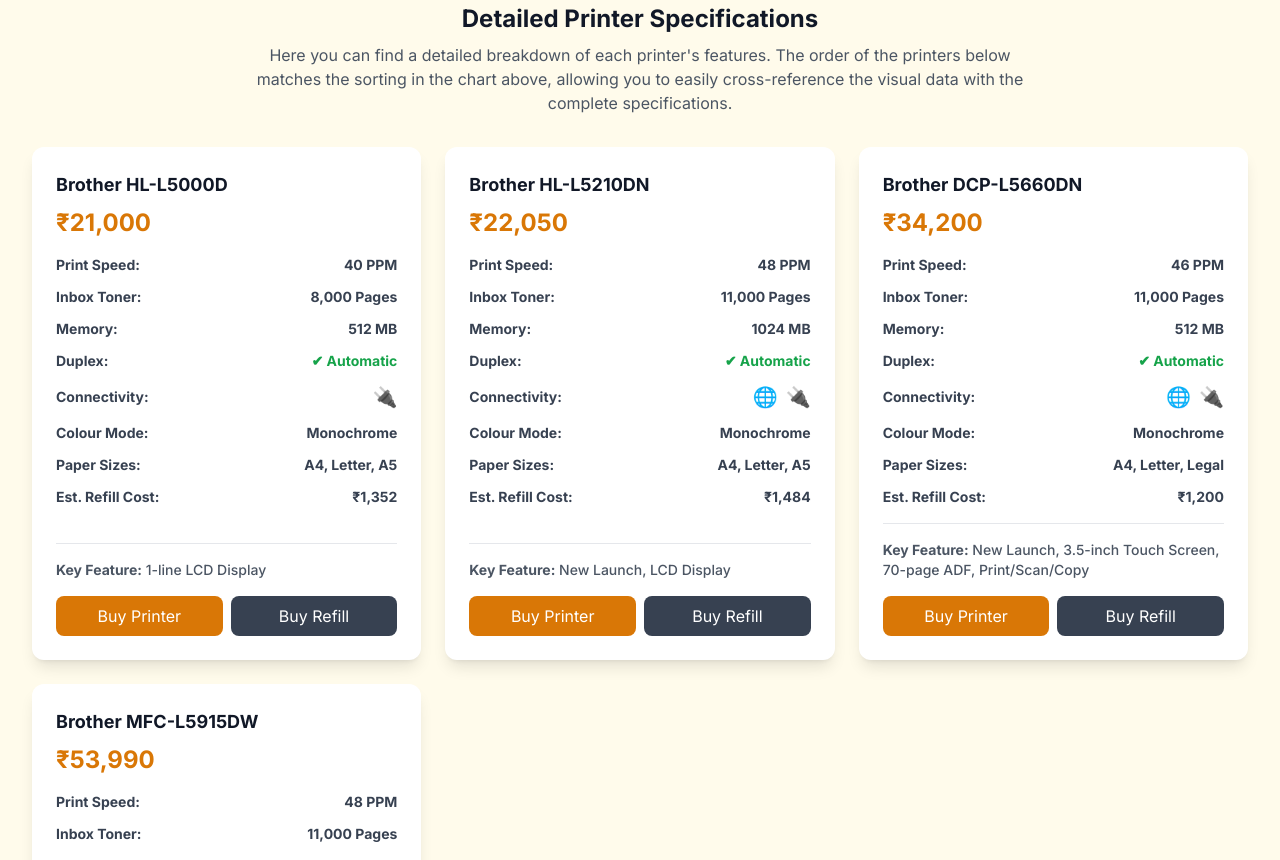
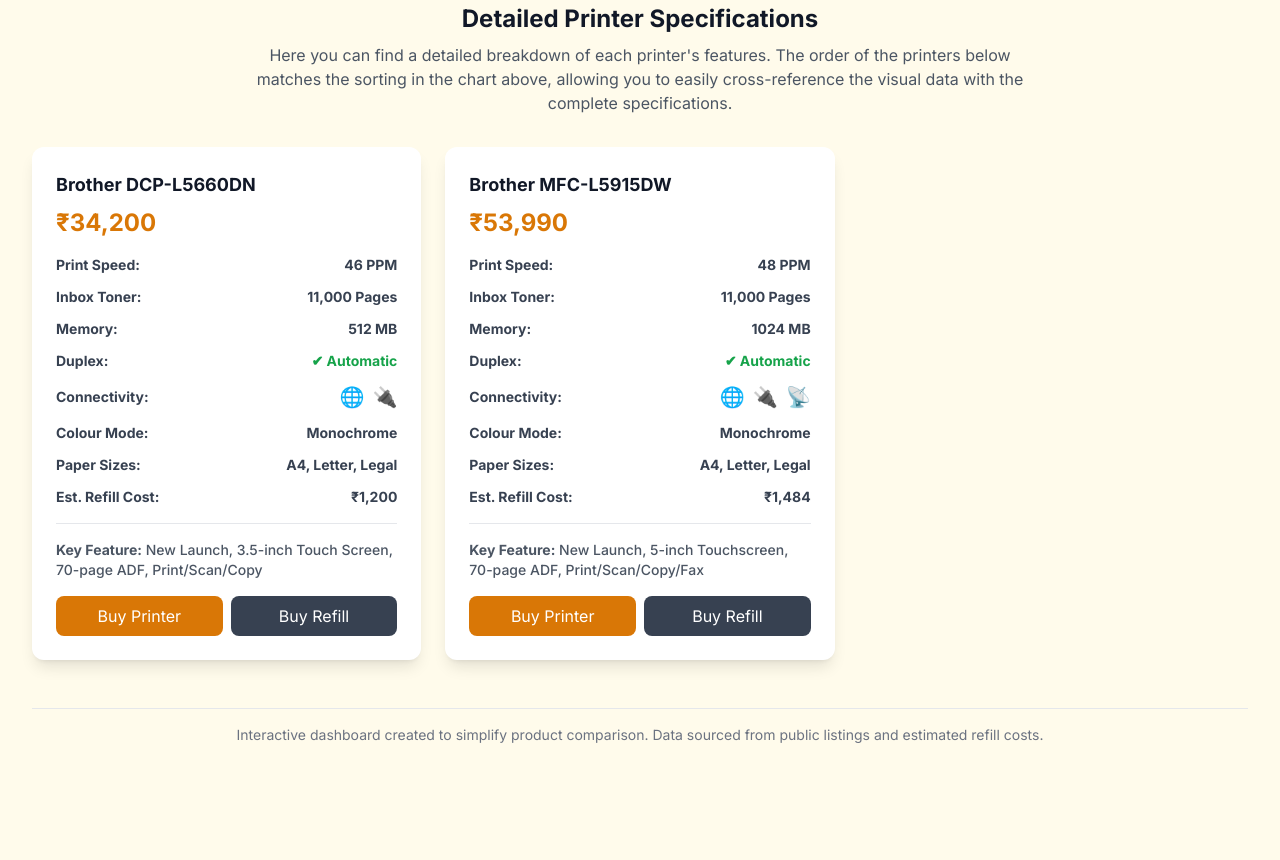
Before and after one commit to rohit-patil18/laserprintercomparison, a plain HTML site: page index.html in a window 1280 px wide. Shown: the part 821-1681 px from the top of the page. After the commit the page ends 1614 px from the top, so only its background shows below. Drawn offline with nearby package versions, Linux system fonts and the light colour scheme.

Commit message:
removed printers with no wifi support

```diff
--- a/index.html
+++ b/index.html
@@ -123,8 +123,6 @@
 
     <script>
         const amazonPrinterData = [
-            { id: 1, name: "Brother HL-L5210DN", price: 22050, speed: 48, tonerYield: 11000, memory: 1024, connectivity: "LAN, USB", duplex: true, features: "New Launch, LCD Display", colourMode: "Monochrome", paperSizes: "A4, Letter, A5", refillCost: 1484, printerLink: "https://amzn.in/d/hYxNArK", refillLink: "https://www.flipkart.com/jk-toners-tn3608-toner-cartridge-brother-dcp-l5660dn-dcp-l5915dw-hl-l5210dn-hl-l5210dw-black-ink/p/itmf637fa1711fbe" },
-            { id: 3, name: "Brother HL-L5000D", price: 21000, speed: 40, tonerYield: 8000, memory: 512, connectivity: "USB 2.0, Parallel", duplex: true, features: "1-line LCD Display", colourMode: "Monochrome", paperSizes: "A4, Letter, A5", refillCost: 1352, printerLink: "https://amzn.in/d/57y2lyu", refillLink: "https://www.flipkart.com/jet-toner-tn-880-3428-tn-3448-3478-powder-compatible-brother-dcp-l5500dn-l5600dn-l5650dn-hl-l5000d-l5100dn-l5200dw-l5200dwt-l6200dw-l6200dwt-l6250dw-l6300dw-l6400dw-l6400dwt-l5200-hll6200-l6400-mfc-l5700dw-l5800dw-l5850dw-l5900dw-printers-black-ink/p/itmf41732b4a688d" },
             { id: 7, name: "Brother MFC-L5915DW", price: 53990, speed: 48, tonerYield: 11000, memory: 1024, connectivity: "WiFi, WiFi Direct, LAN, USB", duplex: true, features: "New Launch, 5-inch Touchscreen, 70-page ADF, Print/Scan/Copy/Fax", colourMode: "Monochrome", paperSizes: "A4, Letter, Legal", refillCost: 1484, printerLink: "https://amzn.in/d/cjSe9TC", refillLink: "https://www.flipkart.com/jk-toners-tn3608-toner-cartridge-brother-dcp-l5660dn-dcp-l5915dw-hl-l5210dn-hl-l5210dw-black-ink/p/itmf637fa1711fbe" },
             { id: 8, name: "Brother DCP-L5660DN", price: 34200, speed: 46, tonerYield: 11000, memory: 512, connectivity: "LAN, USB", duplex: true, features: "New Launch, 3.5-inch Touch Screen, 70-page ADF, Print/Scan/Copy", colourMode: "Monochrome", paperSizes: "A4, Letter, Legal", refillCost: 1200, printerLink: "https://amzn.in/d/cLXW5N9", refillLink: "https://www.indiamart.com/proddetail/tn3608-tn-3608-toner-cartridge-with-chip-for-brother-dcp-l5660dn-dcp-l5915dw-hl-l5210dn-hl-l5210dw-2855599579055.html" }
         ];
```
